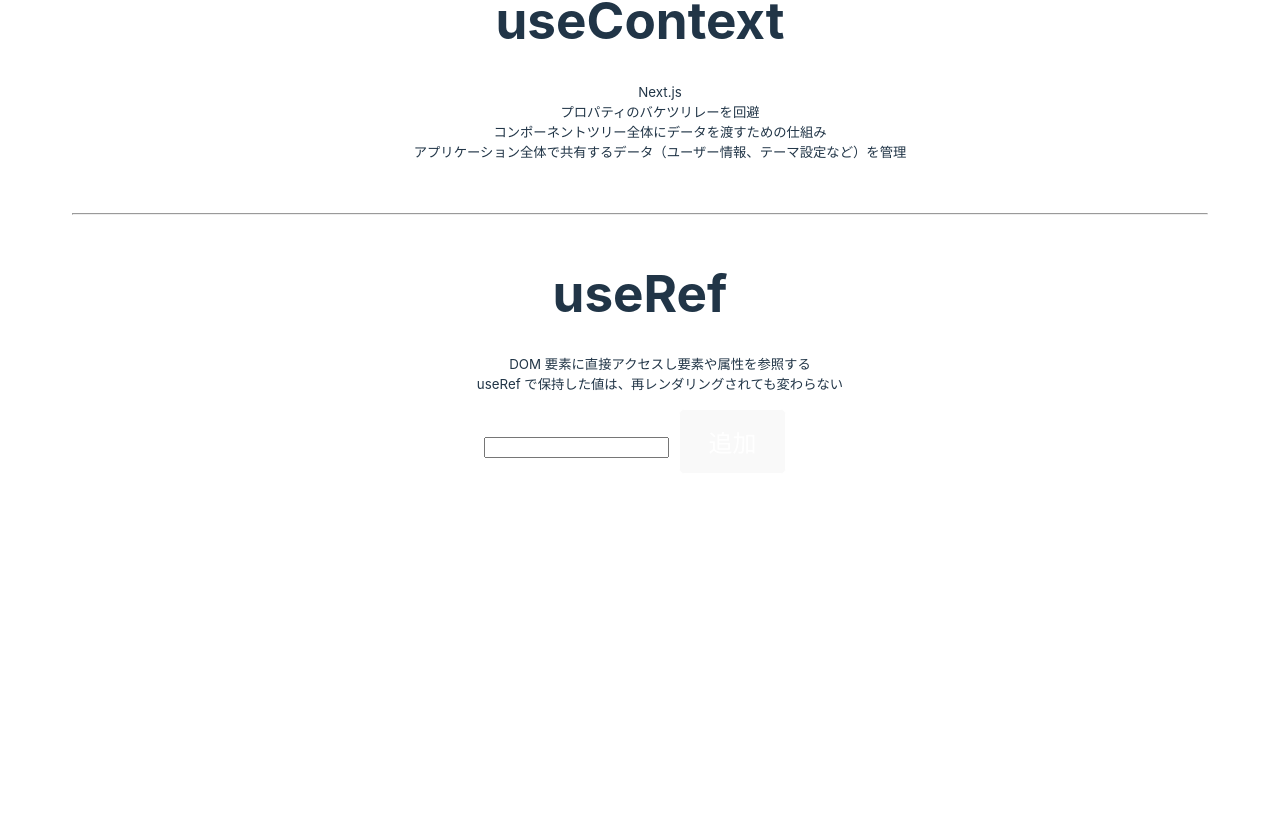
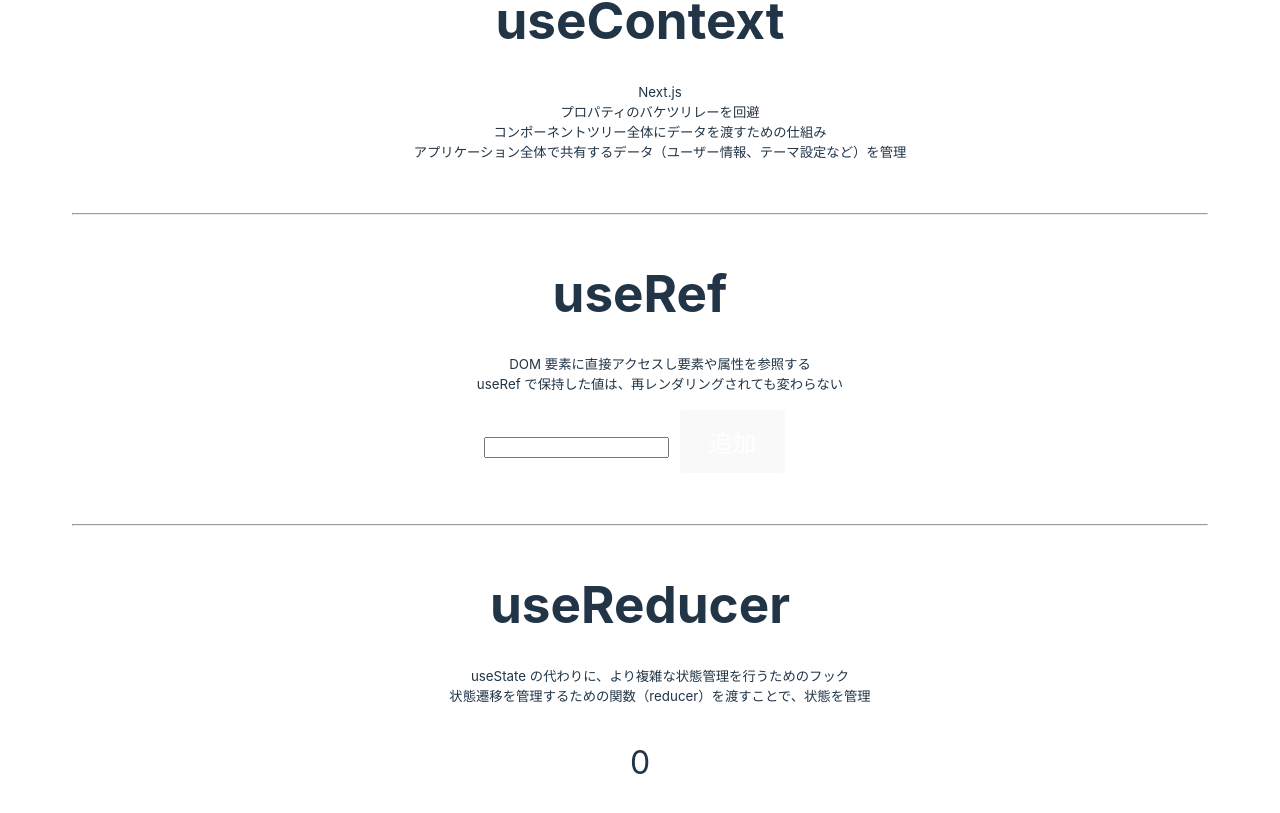
Before and after one commit to OBookBook/react-typescript-hooks-demo, a React (Vite) app: page / in a window 1280 px wide. Shown: the part 731-1544 px from the top of the page. Before the commit the page ends 1277 px from the top, so only its background shows below. Built offline with nearby package versions, Linux system fonts and the light colour scheme.

Commit message:
add useReducer()

```diff
--- a/src/App.tsx
+++ b/src/App.tsx
@@ -1,6 +1,6 @@
 import "./App.css";
 import { NaobeContext } from "./main";
-import { useContext, useEffect, useRef, useState } from "react";
+import { useContext, useEffect, useReducer, useRef, useState } from "react";
 
 function App() {
   const [count, setCount] = useState<number>(0);
@@ -16,6 +16,18 @@
 
   const ref = useRef<HTMLInputElement>(null);
   const handleRef = () => console.log(ref.current?.value);
+
+  const reducer = (state: number, action: string) => {
+    switch (action) {
+      case "increment":
+        return state + 1;
+      case "decrement":
+        return state - 1;
+      default:
+        return state;
+    }
+  };
+  const [state, dispatch] = useReducer(reducer, 0);
 
   return (
     <div id="root">
@@ -70,6 +82,22 @@
         <input type="text" ref={ref} />
         <button onClick={handleRef}>追加</button>
       </div>
+
+      <hr />
+      <div className="mt-50">
+        <h1>useReducer</h1>
+        <small>
+          <ul>
+            <li>useState の代わりに、より複雑な状態管理を行うためのフック</li>
+            <li>
+              状態遷移を管理するための関数（reducer）を渡すことで、状態を管理
+            </li>
+          </ul>
+        </small>
+        <p>{state}</p>
+        <button onClick={() => dispatch("increment")}>+</button>
+        <button onClick={() => dispatch("decrement")}>-</button>
+      </div>
     </div>
   );
 }
```
